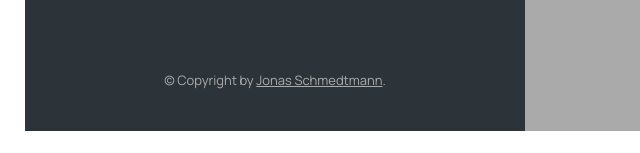
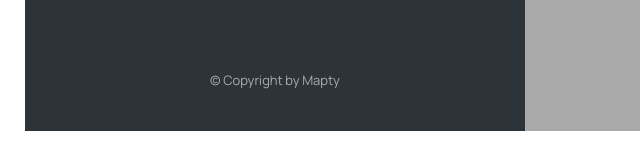
Before and after one commit to Taylor-Griffin/mapty, a plain HTML site: page index.html in a window 1280 px wide. Shown: the part 644-797 px from the top of the page, 0-640 px from the left. Drawn offline with nearby package versions, Linux system fonts and the light colour scheme.

Commit message:
Update index.html

```diff
--- a/index.html
+++ b/index.html
@@ -71,13 +71,8 @@
       </ul>
 
       <p class="copyright">
-        &copy; Copyright by
-        <a
-          class="twitter-link"
-          target="_blank"
-          href="https://twitter.com/jonasschmedtman"
-          >Jonas Schmedtmann</a
-        >.
+        &copy; Copyright by Mapty
+
       </p>
     </div>
 
```
